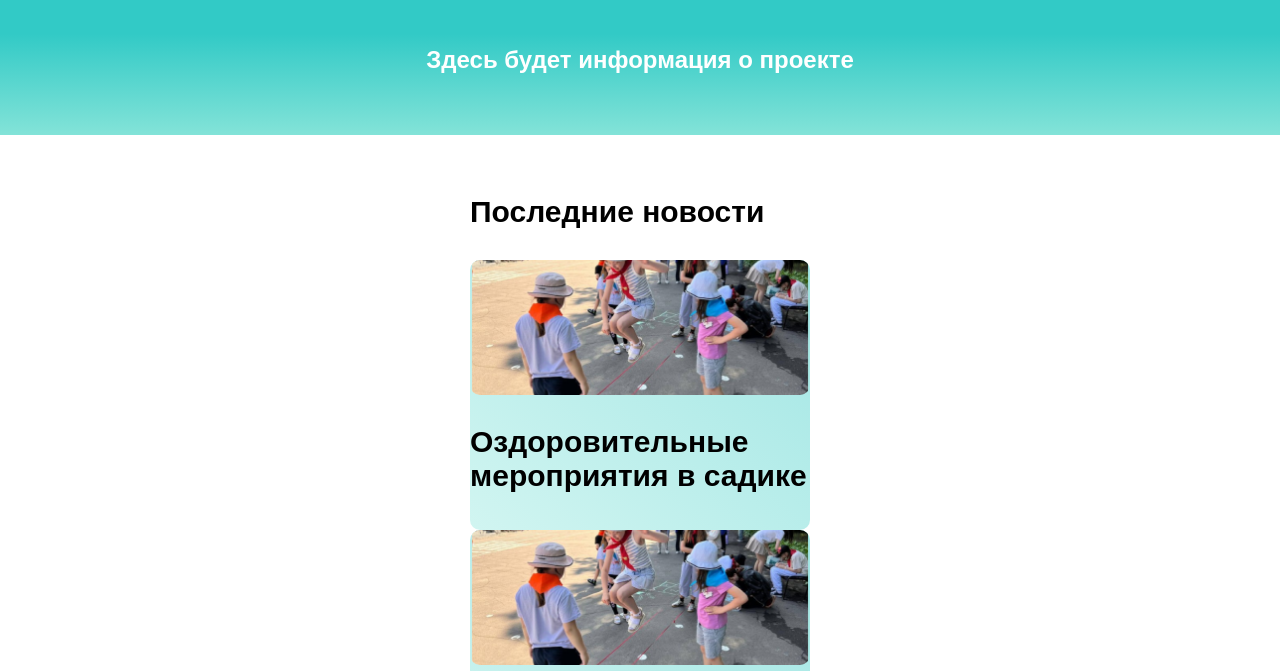
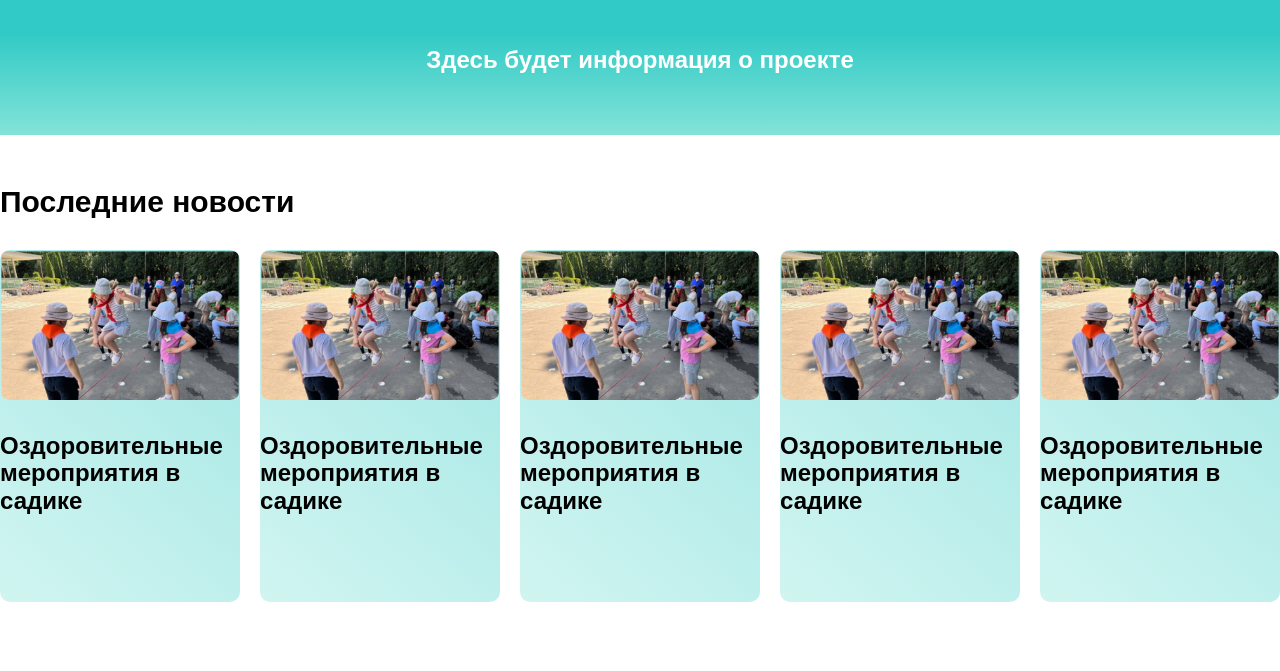
Before and after one commit to 4yMHouDeZ/project_dasha, a plain HTML site: page index.html in a window 1280 px wide. Shown: the part 129-800 px from the top of the page. Drawn offline with nearby package versions, Linux system fonts and the light colour scheme; a web font is replaced by a local one.

Commit message:
21-03-26

```diff
--- a/auth.js
+++ /dev/null
@@ -1,3 +0,0 @@
-async function register(login, password) {
-    const response = await fetch()
-}
--- a/index.html
+++ b/index.html
@@ -25,20 +25,44 @@
                 <p></p>
             </div>
         </div>
-        <div class="last_news">
+        <div class="last__news">
             <h3>Последние новости</h3>
             <div class="content__news">
                 <div class="nblock">
                     <img src="images/img1.png" alt="">
-                    <h3>Оздоровительные мероприятия в садике</h3>
+                    <h4>Оздоровительные мероприятия в садике</h4>
                 </div>
                 <div class="nblock">
                     <img src="images/img1.png" alt="">
-                    <h3>Оздоровительные мероприятия в садике</h3>
+                    <h4>Оздоровительные мероприятия в садике</h4>
                 </div>
                 <div class="nblock">
                     <img src="images/img1.png" alt="">
-                    <h3>Оздоровительные мероприятия в садике</h3>
+                    <h4>Оздоровительные мероприятия в садике</h4>
+                </div>
+                <div class="nblock">
+                    <img src="images/img1.png" alt="">
+                    <h4>Оздоровительные мероприятия в садике</h4>
+                </div>
+                <div class="nblock">
+                    <img src="images/img1.png" alt="">
+                    <h4>Оздоровительные мероприятия в садике</h4>
+                </div>
+                <div class="nblock">
+                    <img src="images/img1.png" alt="">
+                    <h4>Оздоровительные мероприятия в садике</h4>
+                </div>
+                <div class="nblock">
+                    <img src="images/img1.png" alt="">
+                    <h4>Оздоровительные мероприятия в садике</h4>
+                </div>
+                <div class="nblock">
+                    <img src="images/img1.png" alt="">
+                    <h4>Оздоровительные мероприятия в садике</h4>
+                </div>
+                <div class="nblock">
+                    <img src="images/img1.png" alt="">
+                    <h4>Оздоровительные мероприятия в садике превысокопревосходительствую</h4>
                 </div>
             </div>
         </div>
--- a/package.json
+++ /dev/null
@@ -1,5 +0,0 @@
-{
-  "dependencies": {
-    "firebase": "^12.10.0"
-  }
-}
--- a/styles/default.css
+++ b/styles/default.css
@@ -51,4 +51,6 @@
     display: flex;
     flex-direction: column;
     align-items: center;
+    width: 100%;
+    overflow-x: hidden;
 }
--- a/styles/index.css
+++ b/styles/index.css
@@ -13,18 +13,33 @@
     margin: 30px 0px 30px 0px;
     color: white;
 }
-.last_news {
-    padding: 30px;
+.last__news {
+    padding: 20px 10px 20px 10px;
+    display: flex;
+    width: 100%;
+    max-width: 1440px;
+    flex-direction: column;
+}
+.content__news {
+    gap: 20px;
+    display: flex;
+    justify-content: space-between;
+    flex-grow: 1;
+    overflow-x: auto;
 }
 .nblock {
     background: linear-gradient(40deg, #D1F5F1 0%, #A1E6E4 100%);
+    min-width: 240px;
+    display: flex;
+    flex-direction: column;
+    align-items: center;
     border-radius: 10px;
-    width: 340px;
-    height: 270px;
+    word-break: break-word;
 }
 .nblock img {
-    height: 135px;
-    width: 340px;
+    object-position: 0px 0px;
+    height: 150px;
+    width: 100%;
+    object-fit: cover;
     border-radius: 10px;
-    object-fit: cover;
 }
```
Also changed, not shown: 2 other files.
